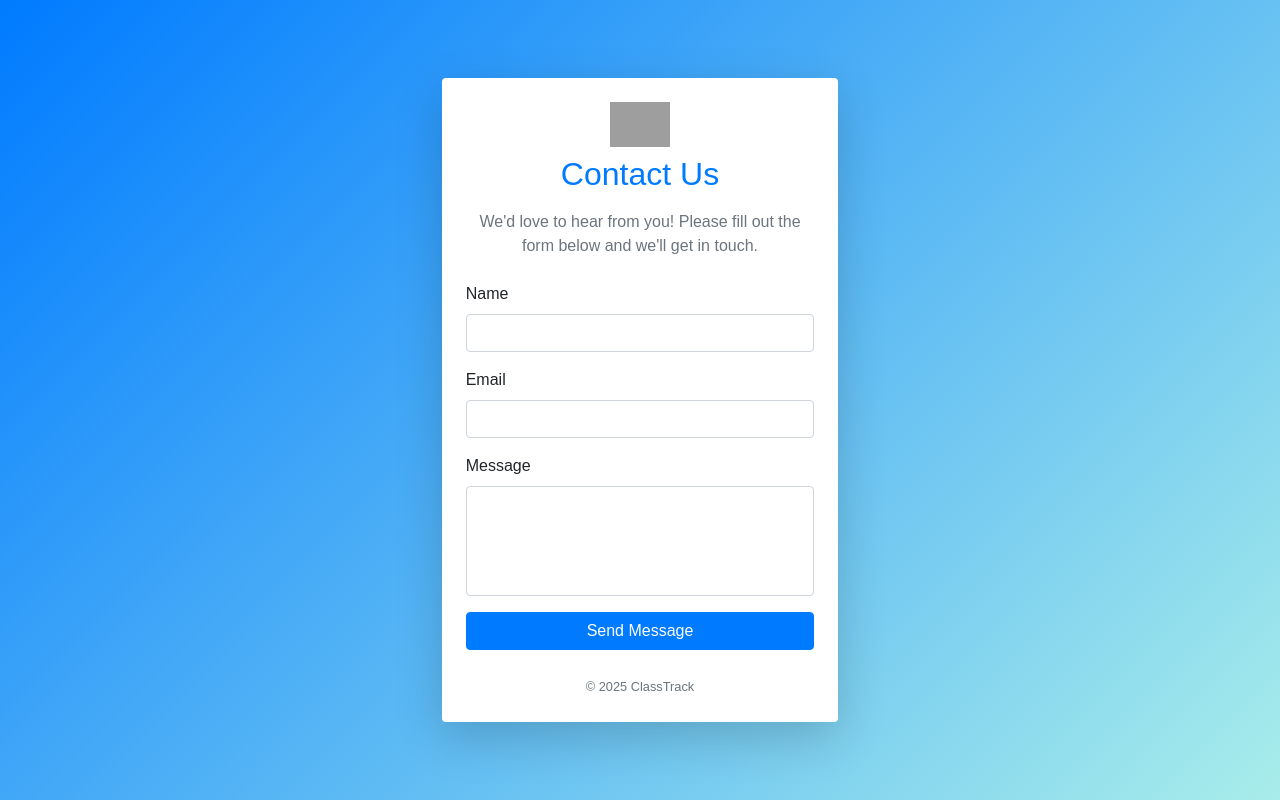
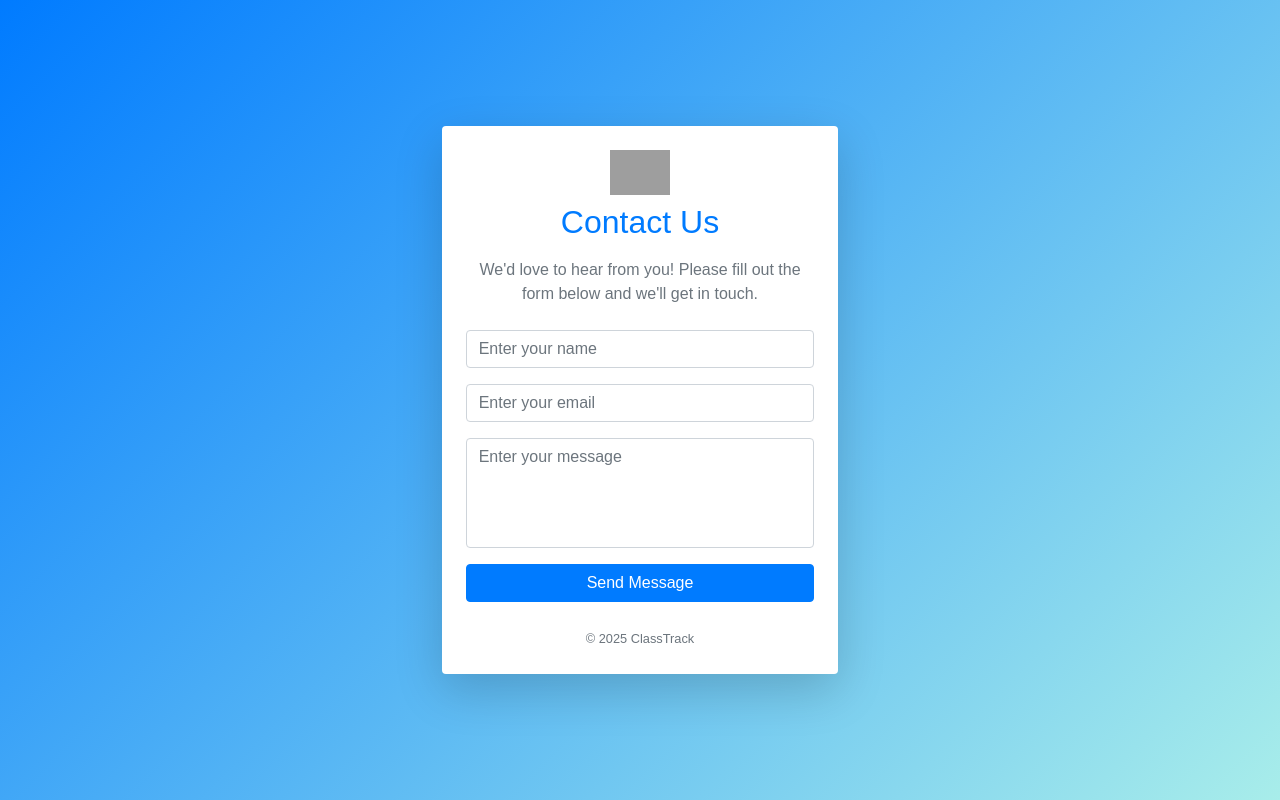
Before and after one commit to sundaramrai/ClassTrack, a Django app: page /contact in a window 1280 px wide. Run offline with Django 5.2, Linux system fonts and the light colour scheme; some libraries are stand-ins or nearby versions; grey boxes are pictures that could not be loaded.

Commit message:
refactor: enhance contact form input fields with placeholders for clarity

```diff
--- a/templates/app/contact/contact.html
+++ b/templates/app/contact/contact.html
@@ -13,19 +13,19 @@
                     We'd love to hear from you! Please fill out the form below and we'll get in touch.
                 </p>
             </div>
-            <form method="post">
+            <form method="post" autocomplete="off">
                 {% csrf_token %}
                 <div class="form-group mb-3">
-                    <label for="name">Name</label>
-                    <input type="text" class="form-control" id="name" name="name" required>
+                    <input type="text" class="form-control" id="name" name="name" placeholder="Enter your name"
+                        required>
                 </div>
                 <div class="form-group mb-3">
-                    <label for="email">Email</label>
-                    <input type="email" class="form-control" id="email" name="email" required>
+                    <input type="email" class="form-control" id="email" name="email" placeholder="Enter your email"
+                        required>
                 </div>
                 <div class="form-group mb-3">
-                    <label for="message">Message</label>
-                    <textarea class="form-control" id="message" name="message" rows="4" required style="resize: none;"></textarea>
+                    <textarea class="form-control" id="message" name="message" rows="4" placeholder="Enter your message"
+                        required style="resize: none;"></textarea>
                 </div>
                 <button type="submit" class="btn btn-primary btn-block">Send Message</button>
             </form>
```
